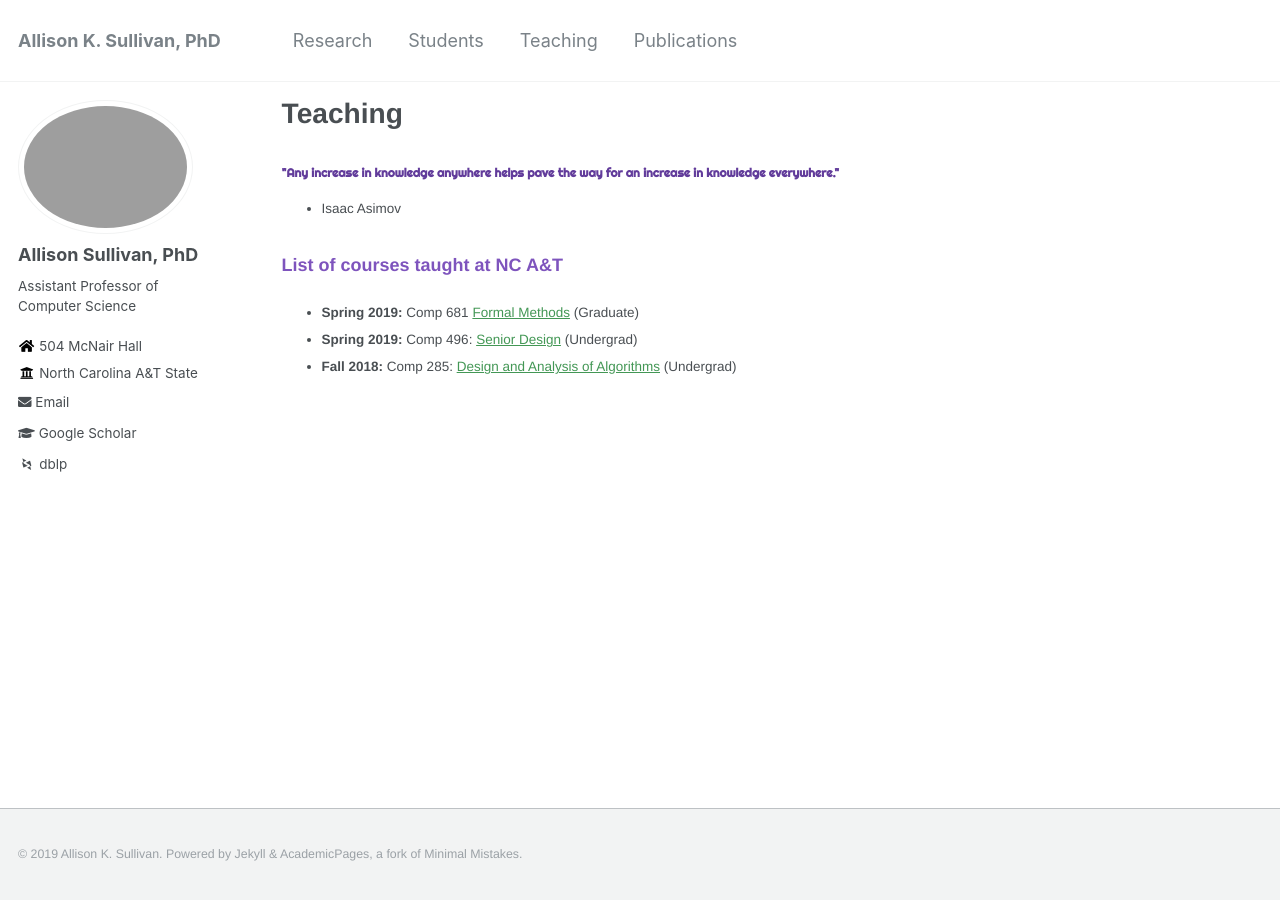
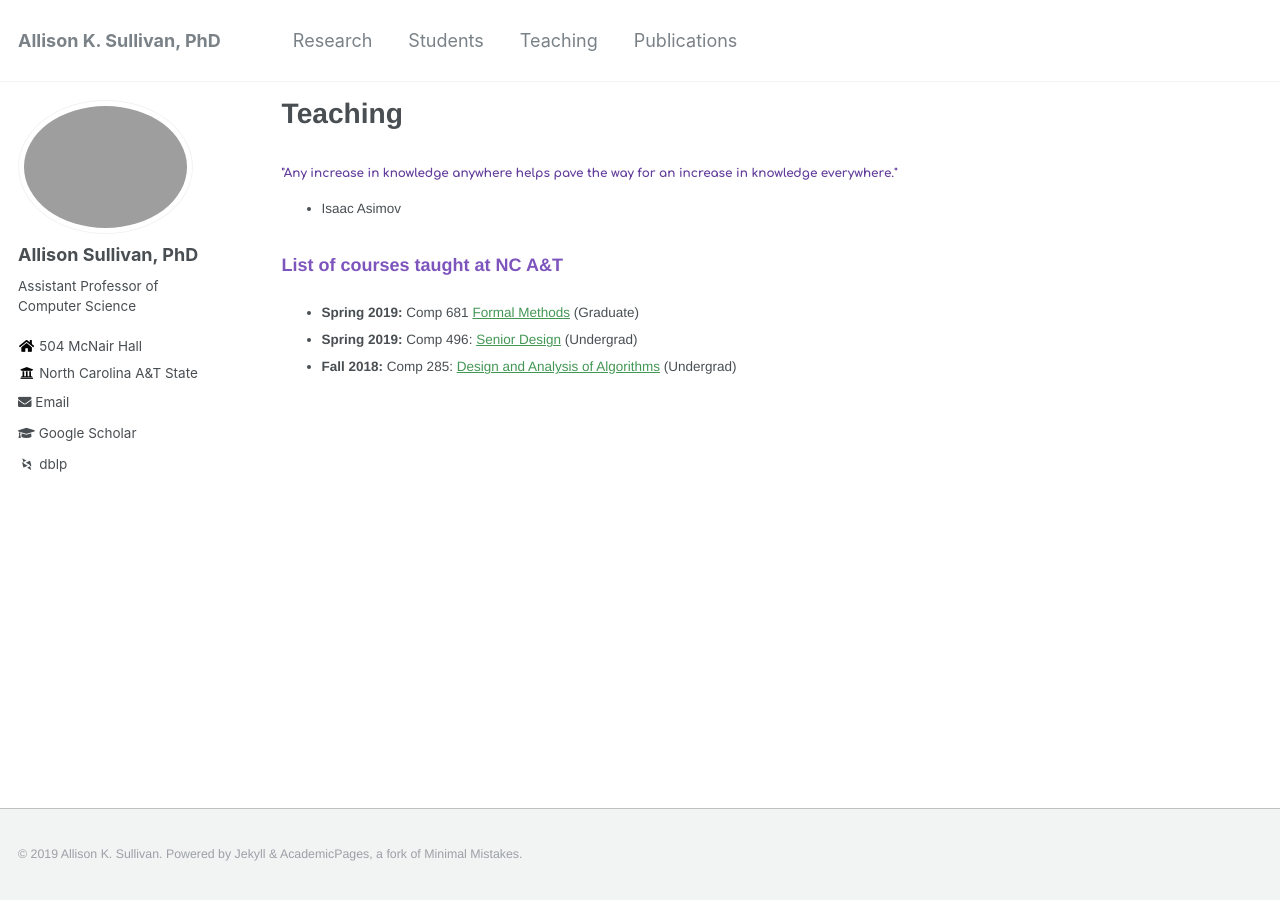
Before and after one commit to Allisonius/allisonius.github.io, a Jekyll site: the page built from _pages/teaching.md, in a window 1280 px wide. Built offline with Jekyll 4.4.1, drawn with Linux system fonts in a browser that asks for light colours; some web fonts are replaced.

Commit message:
Update teaching.md

```diff
--- a/_pages/teaching.md
+++ b/_pages/teaching.md
@@ -3,10 +3,9 @@ title: "Teaching"
 permalink: /teaching/
 author_profile: true
 ---
-<link href="https://fonts.googleapis.com/css?family=Lobster+Two" rel="stylesheet">
-<link href="https://fonts.googleapis.com/css?family=Righteous" rel="stylesheet">
+<link href="https://fonts.googleapis.com/css?family=Comfortaa:300,400,700|Righteous" rel="stylesheet">
 
-<h4><font face="Righteous">"Any increase in knowledge anywhere helps pave the way for an increase in knowledge everywhere."</font></h4>
+<h4><font face="Comfortaa">"Any increase in knowledge anywhere helps pave the way for an increase in knowledge everywhere."</font></h4>
 - Isaac Asimov
 
 ### List of courses taught at NC A&T
```
